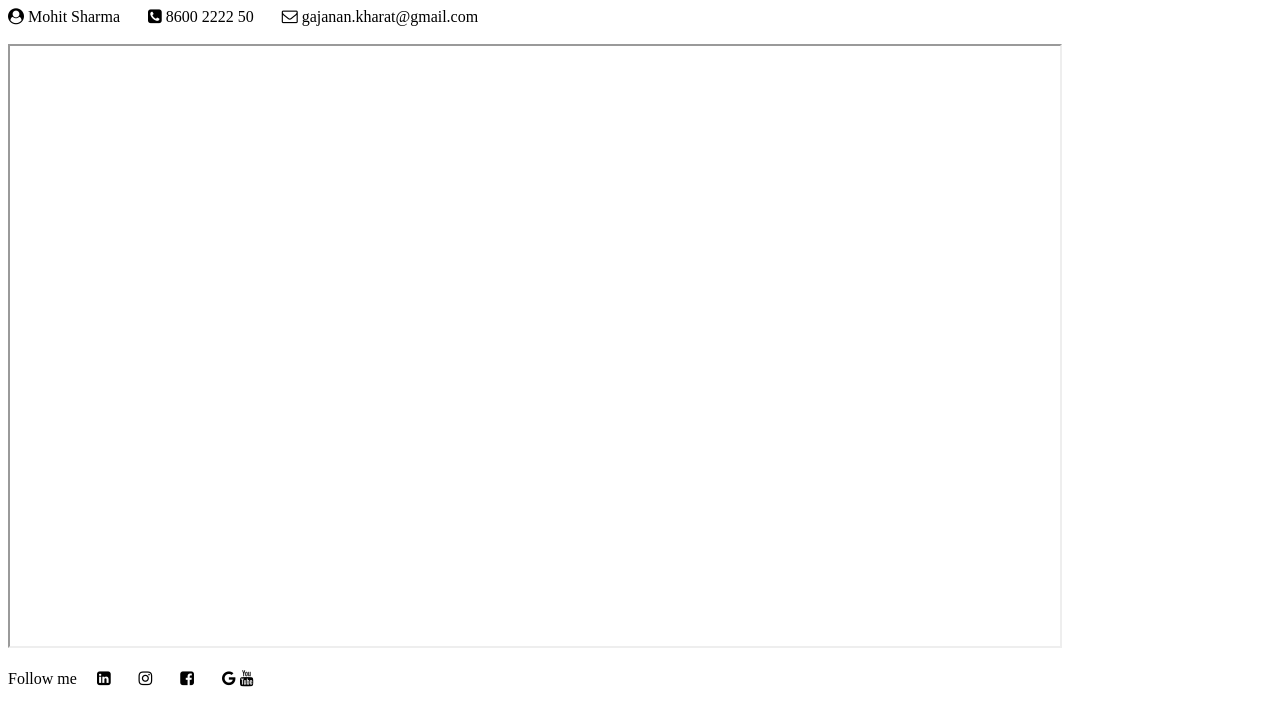
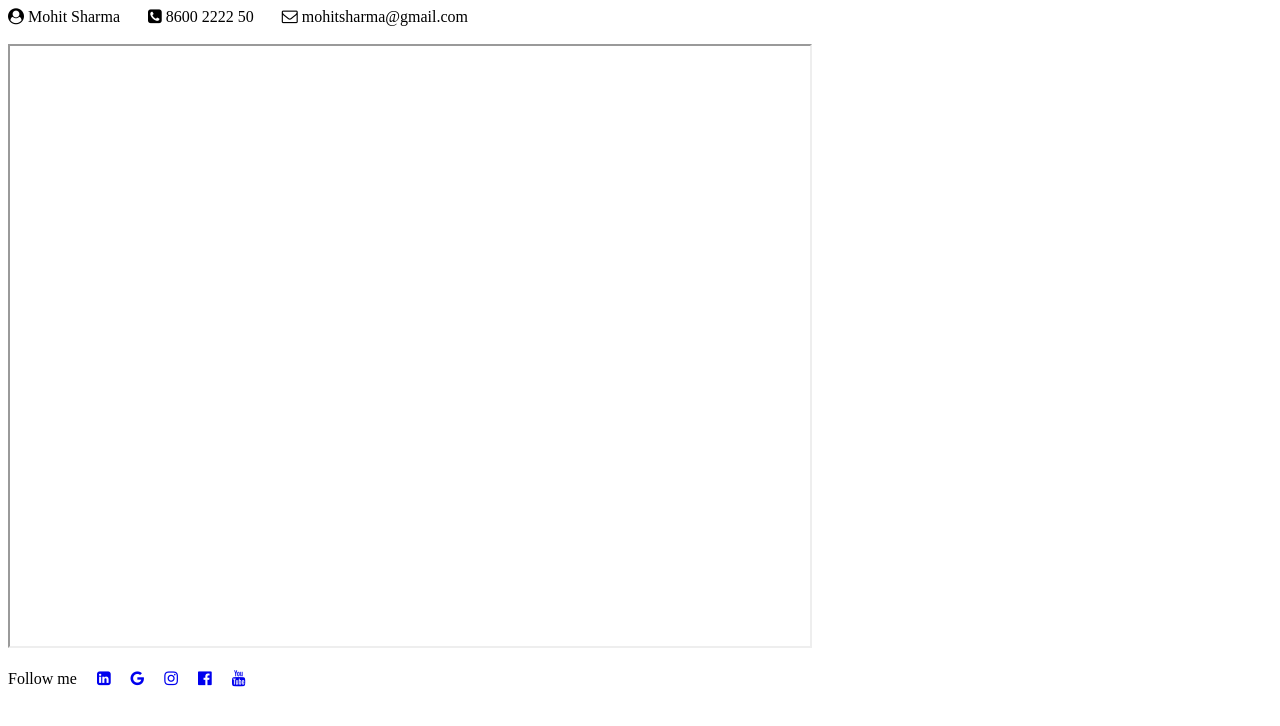
Before and after one commit to pritikekan/My_Profile, a plain HTML site: page index.html in a window 1280 px wide. Drawn offline with Linux system fonts and the light colour scheme.

Commit message:
modified index page
modified index page

```diff
--- a/index.html
+++ b/index.html
@@ -14,20 +14,27 @@
     <i class="fa fa-phone-square" aria-hidden="true"></i>
     <span> 8600 2222 50 </span> &nbsp; &nbsp; &nbsp;
     <i class="fa fa-envelope-o" aria-hidden="true"></i>
-    <span> gajanan.kharat@gmail.com </span>
-
-
+    <span>mohitsharma@gmail.com </span>
     <br />
     <br />
-    <iframe width="1050px" height="600px"> </iframe>
+    <iframe width="800px" height="600px"> </iframe>
     <br />
     <br />
     <span> Follow me </span> &nbsp; &nbsp;
-    <i class="fa fa-linkedin-square" aria-hidden="true"></i> &nbsp; &nbsp;
-    &nbsp; <i class="fa fa-instagram" aria-hidden="true"></i> &nbsp; &nbsp;
-    &nbsp; <i class="fa fa-facebook-square" aria-hidden="true"></i> &nbsp;
-    &nbsp; &nbsp;
-    <i class="fa fa-google" aria-hidden="true"></i>
-    <i class="fa fa-youtube" aria-hidden="true"></i>
+    <a href="https://www.linkedin.com" target="_blank">
+      <i class="fa fa-linkedin-square" aria-hidden="true"></i></a
+    >&nbsp;&nbsp;&nbsp;&nbsp;
+    <a href="https://www.google.com" target="_blank"
+      ><i class="fa fa-google" aria-hidden="true"></i></a
+    >&nbsp;&nbsp;&nbsp;&nbsp;
+    <a href="https://www.instagram.com" target="_blank"
+      ><i class="fa fa-instagram" aria-hidden="true"></i></a
+    >&nbsp;&nbsp;&nbsp;&nbsp;
+    <a href="https://www.facebook.com" target="_blank"
+      ><i class="fa fa-facebook-official" aria-hidden="true"></i></a
+    >&nbsp;&nbsp;&nbsp;&nbsp;
+    <a href="https://www.youtube.com" target="_blank"
+      ><i class="fa fa-youtube" aria-hidden="true"></i
+    ></a>
   </body>
 </html>
```
